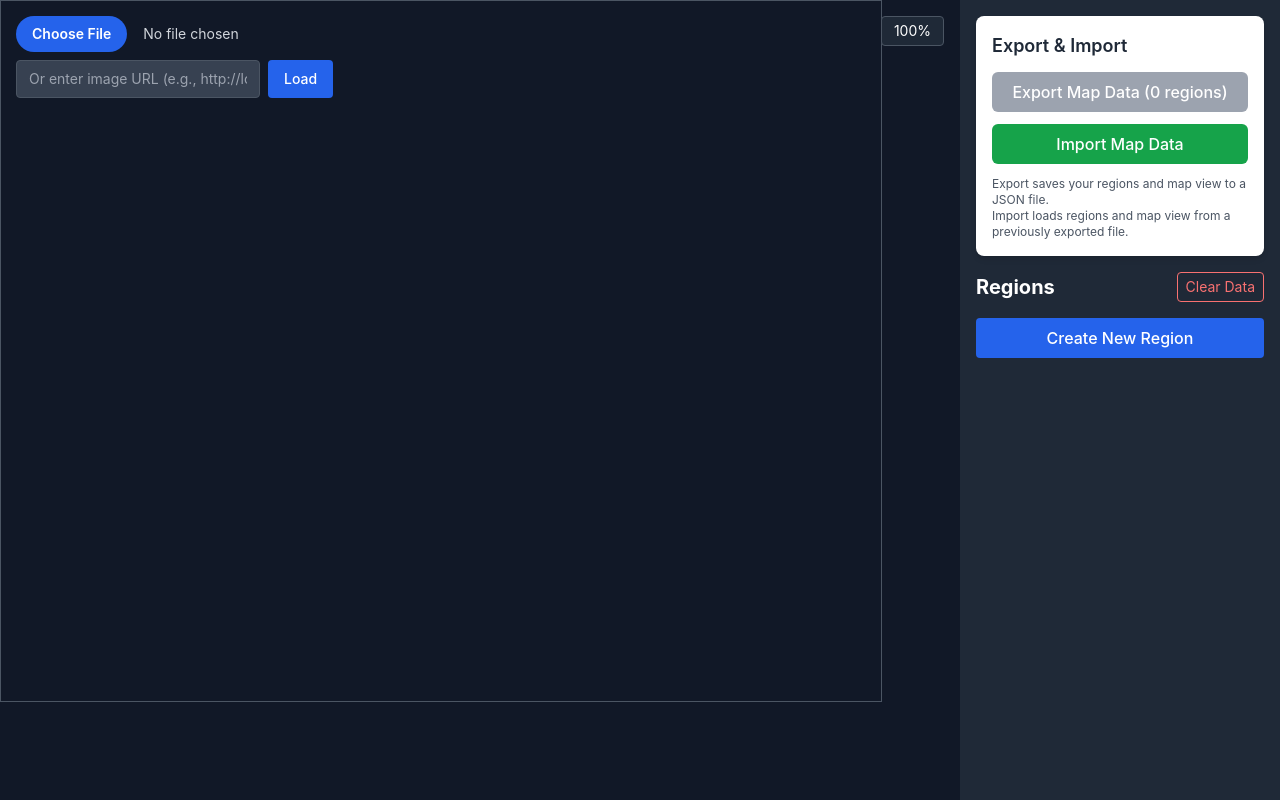
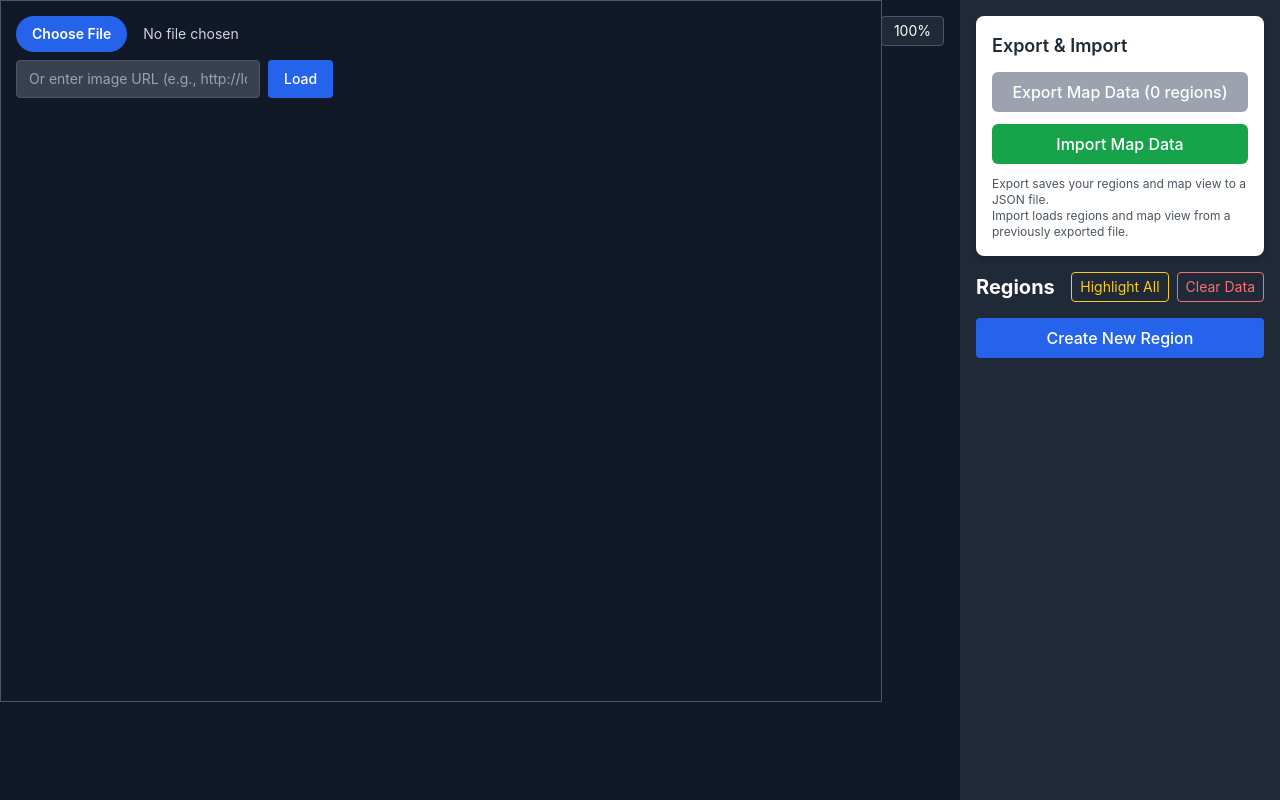
Before and after one commit to Biggsen/mc-region-maker, a React (Vite) app: page / in a window 1280 px wide. Built offline with nearby package versions, Linux system fonts and the light colour scheme.

Commit message:
highlight regions

```diff
--- a/src/components/MapCanvas.tsx
+++ b/src/components/MapCanvas.tsx
@@ -14,6 +14,7 @@ export function MapCanvas() {
     finishDrawingRegion,
     selectedRegionId,
     editMode,
+    highlightMode,
     startDraggingPoint,
     stopDraggingPoint,
     updatePointPosition,
@@ -374,6 +375,7 @@ export function MapCanvas() {
             drawingRegion={drawingRegion}
             selectedRegionId={selectedRegionId}
             editMode={editMode}
+            highlightMode={highlightMode}
             regions={regions.regions}
             onPointMouseDown={handlePointMouseDown}
             onPointMouseMove={handlePointMouseMove}
--- a/src/components/RegionOverlay.tsx
+++ b/src/components/RegionOverlay.tsx
@@ -1,5 +1,5 @@
 import { useEffect, useRef } from 'react'
-import { MapState, Region, EditMode } from '../types'
+import { MapState, Region, EditMode, HighlightMode } from '../types'
 import { worldToPixel, imageToCanvas, canvasToImage, pixelToWorld } from '../utils/coordinateUtils'
 
 interface RegionOverlayProps {
@@ -8,6 +8,7 @@ interface RegionOverlayProps {
   drawingRegion: Region | null
   selectedRegionId: string | null
   editMode: EditMode
+  highlightMode: HighlightMode
   regions?: Region[]
   onPointMouseDown?: (regionId: string, pointIndex: number, event: React.MouseEvent) => void
   onPointMouseMove?: (regionId: string, pointIndex: number, x: number, z: number) => void
@@ -22,6 +23,7 @@ export function RegionOverlay({
   drawingRegion,
   selectedRegionId,
   editMode,
+  highlightMode,
   regions = [],
   onPointMouseDown,
   onPointMouseMove,
@@ -48,15 +50,16 @@ export function RegionOverlay({
     regions.forEach(region => {
       const isSelected = region.id === selectedRegionId
       const isEditing = editMode.isEditing && editMode.editingRegionId === region.id
-      drawRegion(ctx, region, mapState, isSelected, false, isEditing)
+      const isHighlighted = highlightMode.highlightAll
+      drawRegion(ctx, region, mapState, isSelected, false, isEditing, isHighlighted)
     })
 
     // Draw drawing region
     if (drawingRegion && drawingRegion.points.length > 0) {
-      drawRegion(ctx, drawingRegion, mapState, false, true, false)
+      drawRegion(ctx, drawingRegion, mapState, false, true, false, false)
     }
 
-  }, [canvas, mapState, drawingRegion, selectedRegionId, editMode, regions])
+  }, [canvas, mapState, drawingRegion, selectedRegionId, editMode, highlightMode, regions])
 
   const drawRegion = (
     ctx: CanvasRenderingContext2D,
@@ -64,7 +67,8 @@ export function RegionOverlay({
     mapState: MapState,
     isSelected: boolean = false,
     isDrawing: boolean = false,
-    isEditing: boolean = false
+    isEditing: boolean = false,
+    isHighlighted: boolean = false
   ) => {
     if (region.points.length < 2) return
 
@@ -79,7 +83,9 @@ export function RegionOverlay({
       ? 'rgba(0, 255, 0, 0.3)'
       : isDrawing
         ? 'rgba(255, 255, 0, 0.2)'
-        : 'rgba(0, 100, 255, 0.2)'
+        : isHighlighted
+          ? 'rgba(255, 255, 0, 0.4)'
+          : 'rgba(0, 100, 255, 0.2)'
 
     ctx.beginPath()
     ctx.moveTo(canvasPoints[0].x, canvasPoints[0].y)
@@ -94,8 +100,10 @@ export function RegionOverlay({
       ? 'rgba(0, 255, 0, 0.8)'
       : isDrawing
         ? 'rgba(255, 255, 0, 0.8)'
-        : 'rgba(0, 100, 255, 0.8)'
-    ctx.lineWidth = isSelected ? 3 : 2
+        : isHighlighted
+          ? 'rgba(255, 255, 0, 1)'
+          : 'rgba(0, 100, 255, 0.8)'
+    ctx.lineWidth = isSelected ? 3 : isHighlighted ? 4 : 2
 
     ctx.beginPath()
     ctx.moveTo(canvasPoints[0].x, canvasPoints[0].y)
@@ -127,7 +135,9 @@ export function RegionOverlay({
           ? 'rgba(255, 255, 0, 1)'
           : isEditing
             ? 'rgba(255, 100, 0, 1)'
-            : 'rgba(0, 100, 255, 1)'
+            : isHighlighted
+              ? 'rgba(255, 255, 0, 1)'
+              : 'rgba(0, 100, 255, 1)'
 
       ctx.beginPath()
       ctx.arc(point.x, point.y, pointSize, 0, 2 * Math.PI)
--- a/src/components/RegionPanel.tsx
+++ b/src/components/RegionPanel.tsx
@@ -10,13 +10,15 @@ export function RegionPanel() {
     selectedRegionId,
     drawingRegion,
     editMode,
+    highlightMode,
     setSelectedRegionId,
     startDrawingRegion,
     deleteRegion,
     updateRegion,
     getRegionYAML,
     startEditMode,
-    stopEditMode
+    stopEditMode,
+    toggleHighlightAll
   } = regions
 
   const [newRegionName, setNewRegionName] = useState('')
@@ -55,6 +57,18 @@ export function RegionPanel() {
       <div className="mb-6">
         <div className="flex justify-between items-center mb-4">
           <h2 className="text-xl font-bold text-white">Regions</h2>
+          <div className="flex space-x-2">
+            <button
+              onClick={toggleHighlightAll}
+              className={`text-sm px-2 py-1 rounded border ${
+                highlightMode.highlightAll
+                  ? 'bg-yellow-600 text-white border-yellow-500'
+                  : 'text-yellow-400 hover:text-yellow-300 border-yellow-400 hover:border-yellow-300'
+              }`}
+              title="Highlight all regions"
+            >
+              {highlightMode.highlightAll ? 'Hide' : 'Highlight'} All
+            </button>
             <button
               onClick={handleClearData}
               className="text-red-400 hover:text-red-300 text-sm px-2 py-1 rounded border border-red-400 hover:border-red-300"
@@ -62,6 +76,7 @@ export function RegionPanel() {
             >
               Clear Data
             </button>
+          </div>
         </div>
 
         {!showNewRegionForm ? (
--- a/src/hooks/useRegions.ts
+++ b/src/hooks/useRegions.ts
@@ -1,5 +1,5 @@
 import { useState, useCallback, useEffect } from 'react'
-import { Region, EditMode } from '../types'
+import { Region, EditMode, HighlightMode } from '../types'
 import { generateId, generateRegionYAML } from '../utils/polygonUtils'
 import { saveRegions, loadRegions, saveSelectedRegion, loadSelectedRegion } from '../utils/persistenceUtils'
 
@@ -12,6 +12,9 @@ export function useRegions() {
     isEditing: false,
     editingRegionId: null,
     draggingPointIndex: null
+  })
+  const [highlightMode, setHighlightMode] = useState<HighlightMode>({
+    highlightAll: false
   })
 
   // Load saved data on mount
@@ -185,11 +188,16 @@ export function useRegions() {
     }))
   }, [])
 
+  const toggleHighlightAll = useCallback(() => {
+    setHighlightMode(prev => ({ highlightAll: !prev.highlightAll }))
+  }, [])
+
   return {
     regions,
     selectedRegionId,
     drawingRegion,
     editMode,
+    highlightMode,
     addRegion,
     updateRegion,
     deleteRegion,
@@ -206,6 +214,7 @@ export function useRegions() {
     stopDraggingPoint,
     updatePointPosition,
     addPointToRegion,
-    removePointFromRegion
+    removePointFromRegion,
+    toggleHighlightAll
   }
 }
--- a/src/types.ts
+++ b/src/types.ts
@@ -32,3 +32,7 @@ export type EditMode = {
   editingRegionId: string | null
   draggingPointIndex: number | null
 }
+
+export type HighlightMode = {
+  highlightAll: boolean
+}
```
Lines whose indentation alone changed are shown as unchanged.
